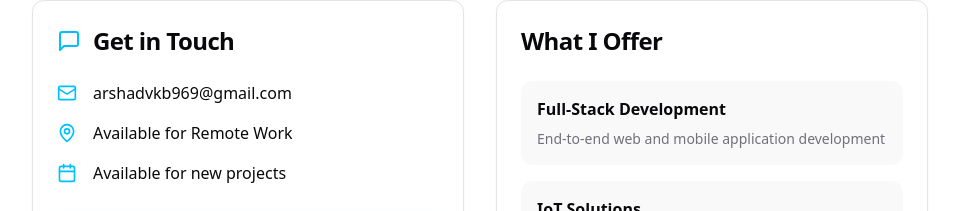
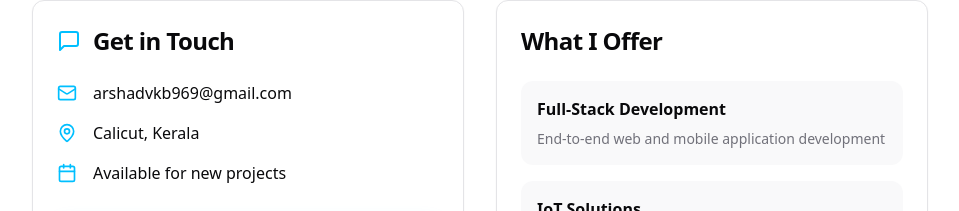
Before and after one commit to Arshadvkb/arshad-portfolio, a React (Vite) app: page / in a window 1280 px wide. Shown: the part 2934-3145 px from the top of the page, without its empty margins (160-1119 px from the left). Built offline with nearby package versions, Linux system fonts and the light colour scheme.

Commit message:
Update Contact.tsx

```diff
--- a/src/components/Contact.tsx
+++ b/src/components/Contact.tsx
@@ -39,7 +39,7 @@ const Contact = () => {
                 </div>
                 <div className="flex items-center gap-4">
                   <MapPin className="w-5 h-5 text-primary" />
-                  <span>Available for Remote Work</span>
+                  <span>Calicut, Kerala </span>
                 </div>
                 <div className="flex items-center gap-4">
                   <Calendar className="w-5 h-5 text-primary" />
```
